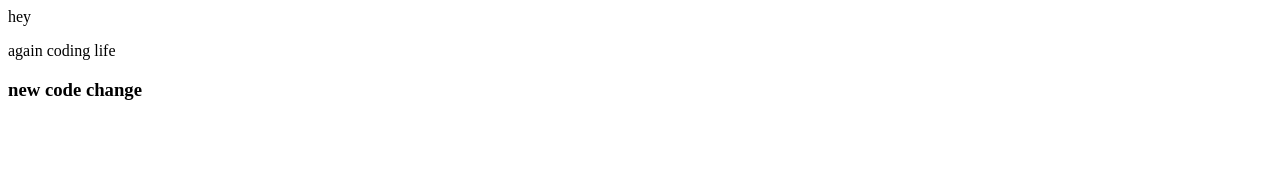
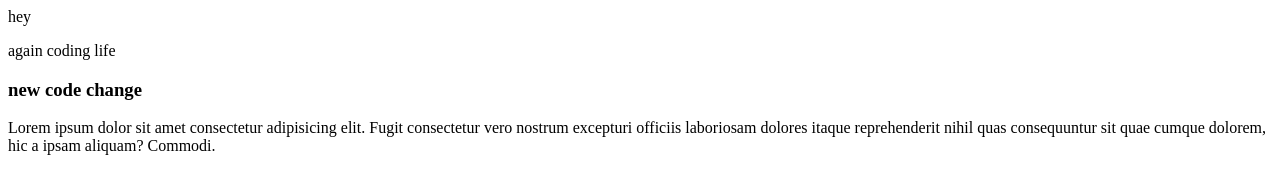
Before and after one commit to ZuboAhmed/my-first-repo, a plain HTML site: page index.html in a window 1280 px wide. Drawn offline with Linux system fonts and the light colour scheme.

Commit message:
paragraph added

```diff
--- a/index.html
+++ b/index.html
@@ -9,5 +9,6 @@
     hey
     <p>again coding life</p>
     <h3>new code change</h3>
+    <p>Lorem ipsum dolor sit amet consectetur adipisicing elit. Fugit consectetur vero nostrum excepturi officiis laboriosam dolores itaque reprehenderit nihil quas consequuntur sit quae cumque dolorem, hic a ipsam aliquam? Commodi.</p>
 </body>
 </html>
```
